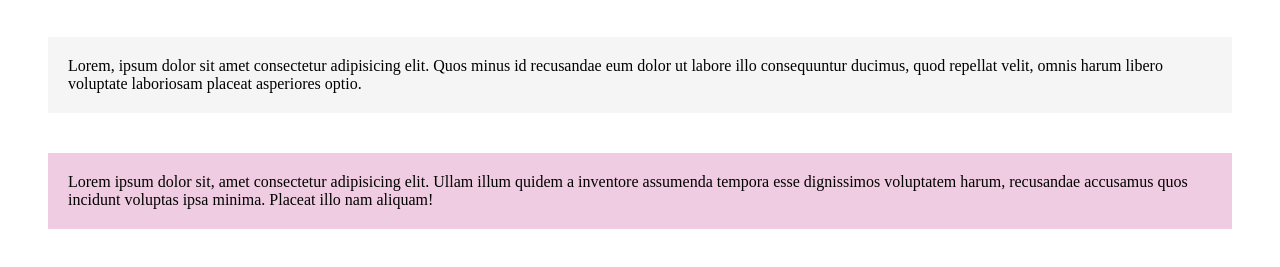
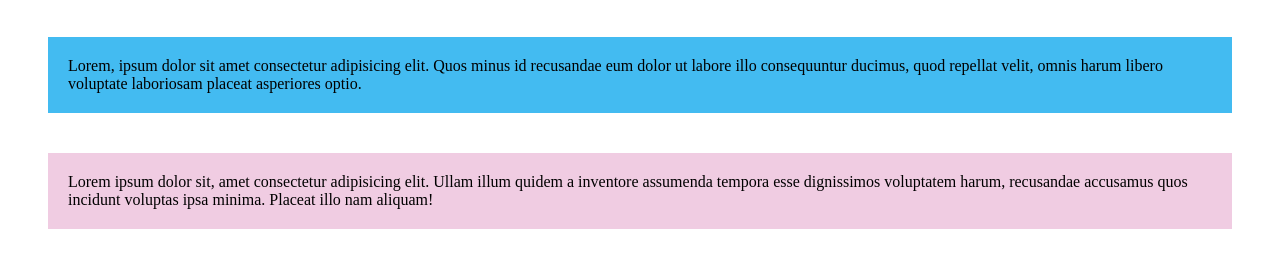
Before and after one commit to RyanCarvalho07/paragrafos-coloridos, a plain HTML site: page index.html in a window 1280 px wide. Shown: the part 61-328 px from the top of the page. Drawn offline with Linux system fonts and the light colour scheme.

Commit message:
Troca da cor de do pragrafo1

```diff
--- a/style.css
+++ b/style.css
@@ -4,7 +4,7 @@
 }
 
 .paragrafo1{
-    background-color: #F5F5F5 ;
+    background-color: #43bbf1 ;
 
 }
 .paragrafo2{
```
